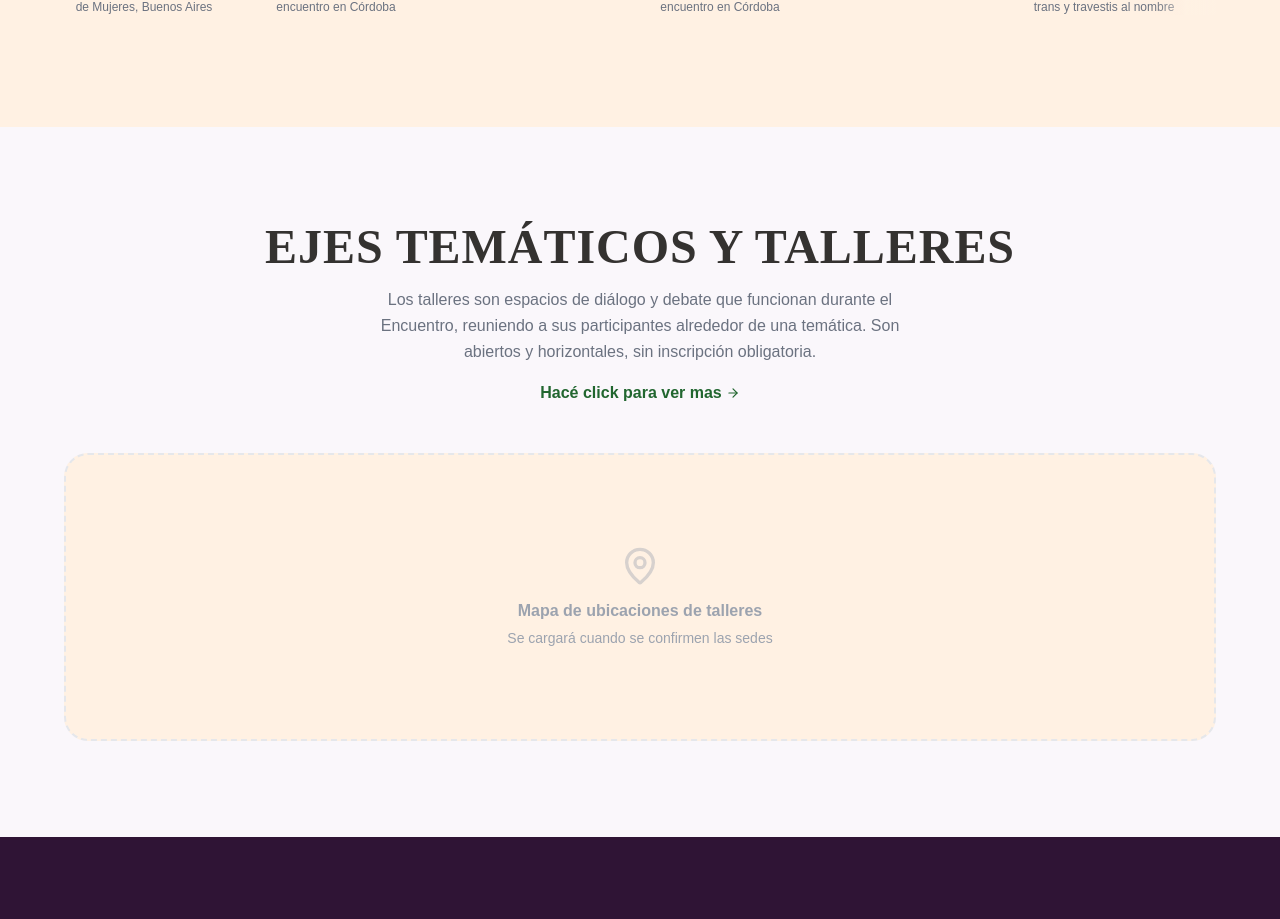
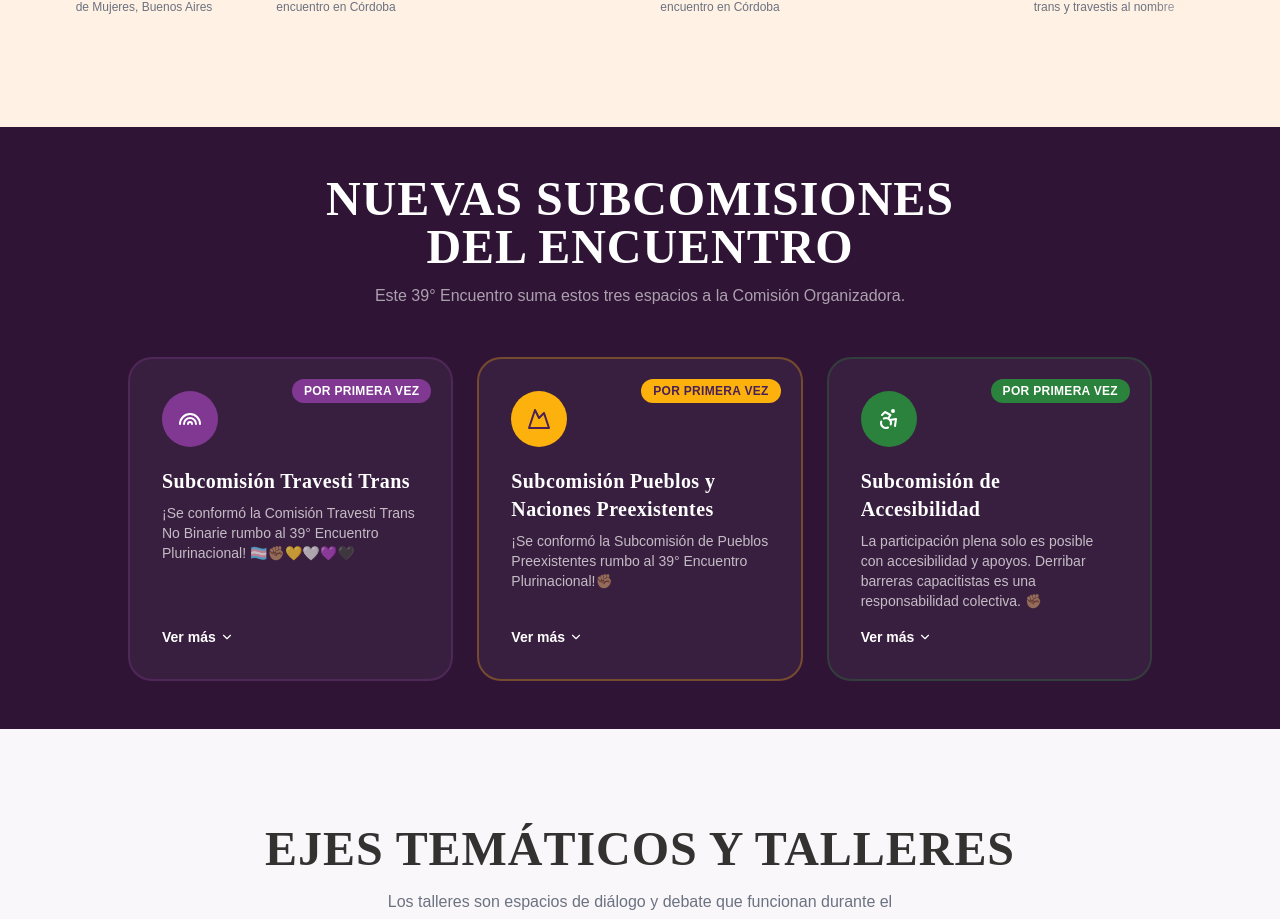
Before and after one commit to nailsaita/apps, a React (Vite) app in the folder web/: page / in a window 1280 px wide. Shown: the part 3005-3924 px from the top of the page. Built offline with nearby package versions, Linux system fonts and the light colour scheme; a web font is replaced by a local one.

Commit message:
Fix motion.div missing closing tag in HomePage.jsx

```diff
--- a/web/src/pages/HomePage.jsx
+++ b/web/src/pages/HomePage.jsx
@@ -9,7 +9,7 @@ import FAQ from '@/data/faq.jsx';
 import ACTIVIDADES_CULTURALES from '@/data/actividadesCulturales.js';
 import CRONOGRAMA from '@/data/cronograma.js';
 import CANCIONES from '@/data/canciones.js';
-
+import { Rainbow, Mountain, Accessibility } from 'lucide-react';
 
 // ─── DATOS PLACEHOLDER ───────────────────────────────────────────────────────
 
@@ -1203,7 +1203,138 @@ function IlustracionSticker({ src, size = 'w-24', height, rotate = -4, className
     />
   );
 }
-
+// ─── SUBCOMISIONES NUEVAS ──────────────────────────────────────────────────
+
+
+function SubcomisionesSection() {
+  const [tarjetaAbierta, setTarjetaAbierta] = useState(null);
+
+  const subcomisiones = [
+    {
+      id: 'travesti-trans',
+      titulo: 'Subcomisión Travesti Trans',
+      desc: '¡Se conformó la Comisión Travesti Trans No Binarie rumbo al 39° Encuentro Plurinacional! 🏳️‍⚧️✊🏽💛🤍💜🖤',
+      border: 'border-[#813893]/30',
+      badgeColor: 'bg-[#813893] text-white',
+      iconBg: 'bg-[#813893] text-white',
+      icono: <Rainbow size={24} />,
+      contenido: `
+Seguimos encontrándonos para ocupar y disputar los espacios conquistados con organización colectiva.
+Queremos construir un espacio de participación y debate para que nuestras voces, experiencias y agendas estén presentes y sean protagonistas en el próximo Encuentro Plurinacional.
+
+Nos convocan nuestras luchas: el derecho a la identidad, al trabajo, la salud, la educación y la vivienda; el reconocimiento de nuestras identidades; la construcción de políticas públicas que garanticen vidas dignas; y la resistencia frente a los discursos de odio, la violencia y los crímenes de odio.
+
+No queremos ser invitades. Somos parte. Queremos decidir.
+
+Convocamos a todas las personas travestis, trans, no binaries y a las identidades disidentes que quieran sumarse a este camino colectivo, desde el respeto, la escucha y el reconocimiento de nuestras propias voces.
+
+🏳️‍⚧️✊🏽 Nuestra participación también es política. Nuestra existencia es resistencia. Nuestra organización es nuestra herramienta. 💛🤍💜🖤`
+    },
+    {
+      id: 'pueblos-preexistentes',
+      titulo: 'Subcomisión Pueblos y Naciones Preexistentes',
+      desc: '¡Se conformó la Subcomisión de Pueblos Preexistentes rumbo al 39° Encuentro Plurinacional!✊🏽',
+      border: 'border-[#fdb10c]/30',
+      badgeColor: 'bg-[#fdb10c] text-[#4a2055]',
+      iconBg: 'bg-[#fdb10c] text-[#4a2055]',
+      icono: <Mountain size={24} />,
+      contenido: `Queremos construir un espacio de participación y debate para que nuestras voces, nuestros saberes y las agendas de nuestros pueblos estén presentes y sean protagonistas en el próximo Encuentro Plurinacional.
+
+Nos convocan nuestras luchas: el derecho a la tierra y al territorio, el reconocimiento de nuestras identidades y cosmovisiones, el acceso a la salud y la educación, y la resistencia frente al extractivismo, la discriminación y el avasallamiento de nuestros derechos.
+
+Convocamos a todas las personas de pueblos originarios y preexistentes, y a quienes quieran acompañar este camino colectivo, desde el respeto, la escucha y el reconocimiento de nuestra propia voz.
+
+✊🏽⛰️`
+    },
+    {
+      id: 'accesibilidad',
+      titulo: 'Subcomisión de Accesibilidad',
+      desc: 'La participación plena solo es posible con accesibilidad y apoyos. Derribar barreras capacitistas es una responsabilidad colectiva. ✊🏽',
+      border: 'border-[#2a823c]/30',
+      badgeColor: 'bg-[#2a823c] text-white',
+      iconBg: 'bg-[#2a823c] text-white',
+      icono: <Accessibility size={24} />,
+      contenido: `En este marco, se están pensando en estrategias de diseño universal que garanticen:
+🔹 El acceso a la información.
+🔹 Espacios más amigables.
+🔹 La participación en igual condición y oportunidad.
+🔹 El trato adecuado.
+🔹 Los ajustes razonables.
+
+Súmate a ocupar espacios que son para todas, todes. Este Encuentro es de TODAS, TODES.`
+    }
+  ];
+
+  return <section className="py-12 px-4 relative overflow-hidden bg-[#2f1435]">
+    <div className="max-w-5xl mx-auto relative z-10">
+      <div className="text-center mb-12">
+        <h2 className="text-white mb-3">Nuevas subcomisiones del Encuentro</h2>
+        <p className="text-white/60 max-w-xl mx-auto">
+          Este 39° Encuentro suma estos tres espacios a la Comisión Organizadora.
+        </p>
+      </div>
+
+      <div className="grid md:grid-cols-2 lg:grid-cols-3 gap-6 items-start">
+        {subcomisiones.map((sub, i) => (
+          <motion.div
+  key={sub.id}
+  initial={{ opacity: 0, y: 20 }}
+  whileInView={{ opacity: 1, y: 0 }}
+  viewport={{ once: true }}
+  transition={{ duration: 0.5, delay: i * 0.1 }}
+  className={`relative overflow-hidden rounded-3xl border-2 ${sub.border} bg-white/5 flex flex-col h-full`}
+>
+  <div className="p-8 flex flex-col flex-1">
+    <span className={`absolute top-5 right-5 ${sub.badgeColor} text-xs font-black px-3 py-1 rounded-full uppercase tracking-wide`}>
+      Por primera vez
+    </span>
+    <div className={`${sub.iconBg} w-14 h-14 rounded-full flex items-center justify-center mb-5 relative z-10`}>
+      {sub.icono}
+    </div>
+    <h4 className="font-bold text-white text-xl mb-2 relative z-10">
+      {sub.titulo}
+    </h4>
+    <p className="text-sm text-white/70 relative z-10 flex-1">
+      {sub.desc}
+    </p>
+
+    {sub.contenido && (
+      <button
+        onClick={() => setTarjetaAbierta(tarjetaAbierta === sub.id ? null : sub.id)}
+        className="inline-flex items-center gap-1 text-white text-sm font-bold mt-4 self-start hover:underline relative z-10"
+      >
+        {tarjetaAbierta === sub.id ? 'Ver menos' : 'Ver más'}
+        <ChevronDown
+          size={14}
+          className="transition-transform"
+          style={{ transform: tarjetaAbierta === sub.id ? 'rotate(180deg)' : 'rotate(0deg)' }}
+        />
+      </button>
+    )}
+  </div>
+
+  {sub.contenido && (
+    <AnimatePresence>
+      {tarjetaAbierta === sub.id && (
+        <motion.div
+          initial={{ height: 0, opacity: 0 }}
+          animate={{ height: 'auto', opacity: 1 }}
+          exit={{ height: 0, opacity: 0 }}
+          className="overflow-hidden border-t border-white/10"
+        >
+          <div className="p-8 pt-6 text-sm text-white/80 leading-relaxed whitespace-pre-line">
+            {sub.contenido}
+          </div>
+        </motion.div>
+      )}
+    </AnimatePresence>
+  )}
+</motion.div>
+        ))}
+      </div>
+    </div>
+  </section>;
+}
 function EjesSection() {
   const [ejeAbierto, setEjeAbierto] = useState(null);
   return <section id="ejes" className="py-24 px-4 bg-[#faf7fb]">
@@ -2071,6 +2202,7 @@ export default function HomePage() {
   </div>
 </div>
     <EncuentroSection />
+    <SubcomisionesSection />
     <EjesSection />
     <CronogramaSection />
     <SedeSection />
```
Also changed, not shown: 6 other files (tests, documents, lock files or other folders).
